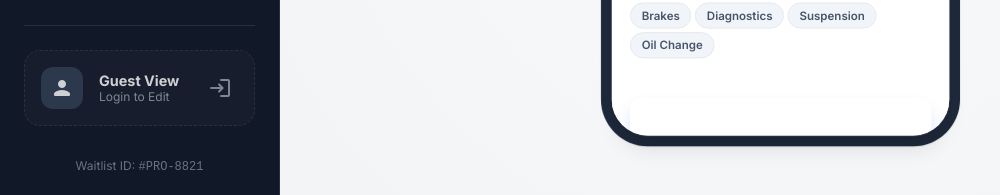
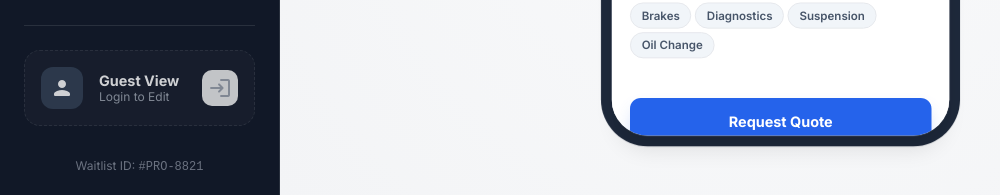
Before and after one commit to SaadullahSajjad/Peep-Launch, a React (Vite) app: page /profile-preview in a window 1280 px wide. Shown: the part 602-797 px from the top of the page, without its empty margins (0-1000 px from the left). Built offline with nearby package versions, Linux system fonts and the light colour scheme; no server answers.

Commit message:
background fix

```diff
--- a/src/pages/ProfilePreview.css
+++ b/src/pages/ProfilePreview.css
@@ -101,7 +101,6 @@
   cursor: pointer;
   border: none;
   outline: none;
-  background: none;
   font-family: inherit;
 }
 
```
